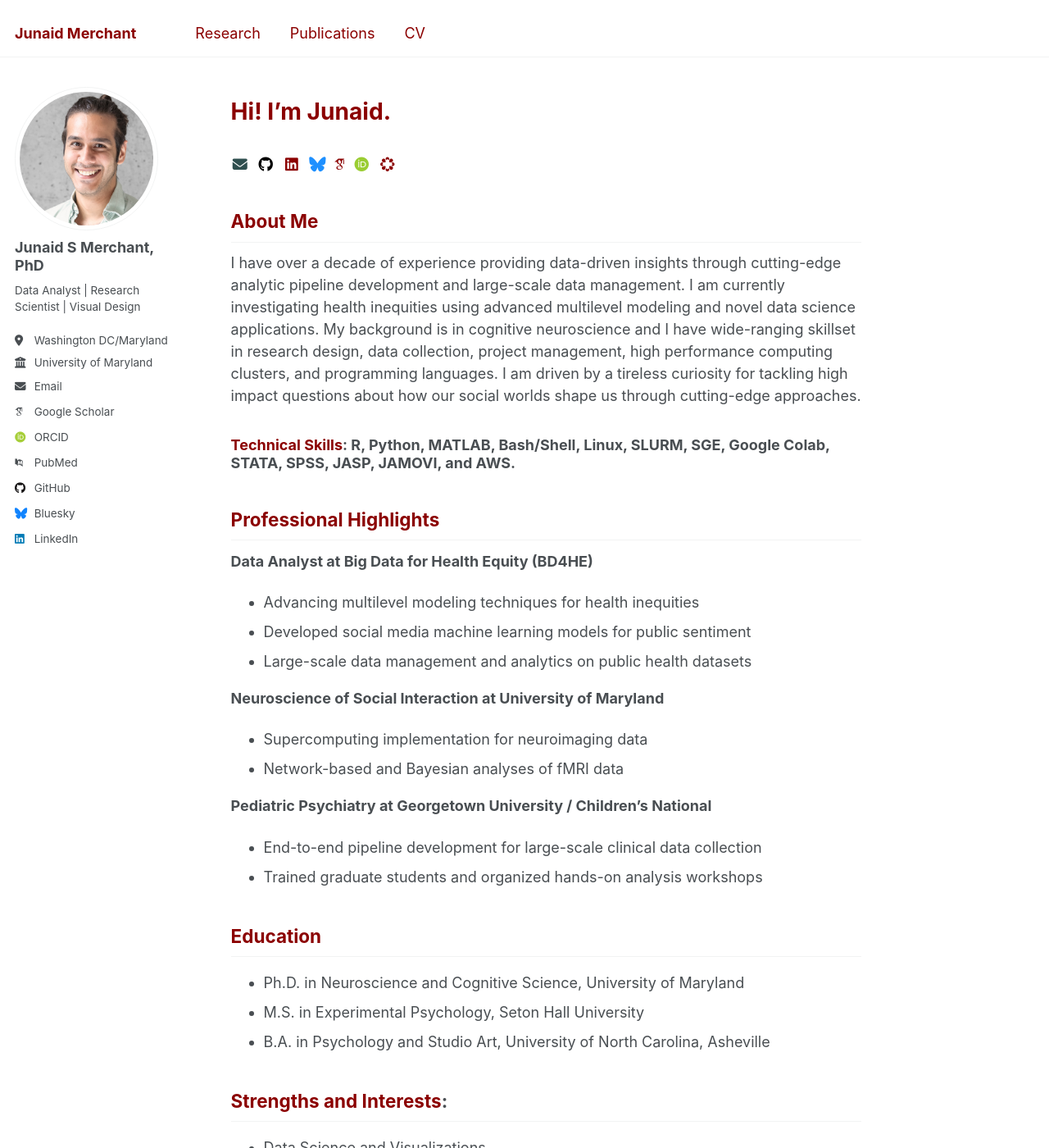
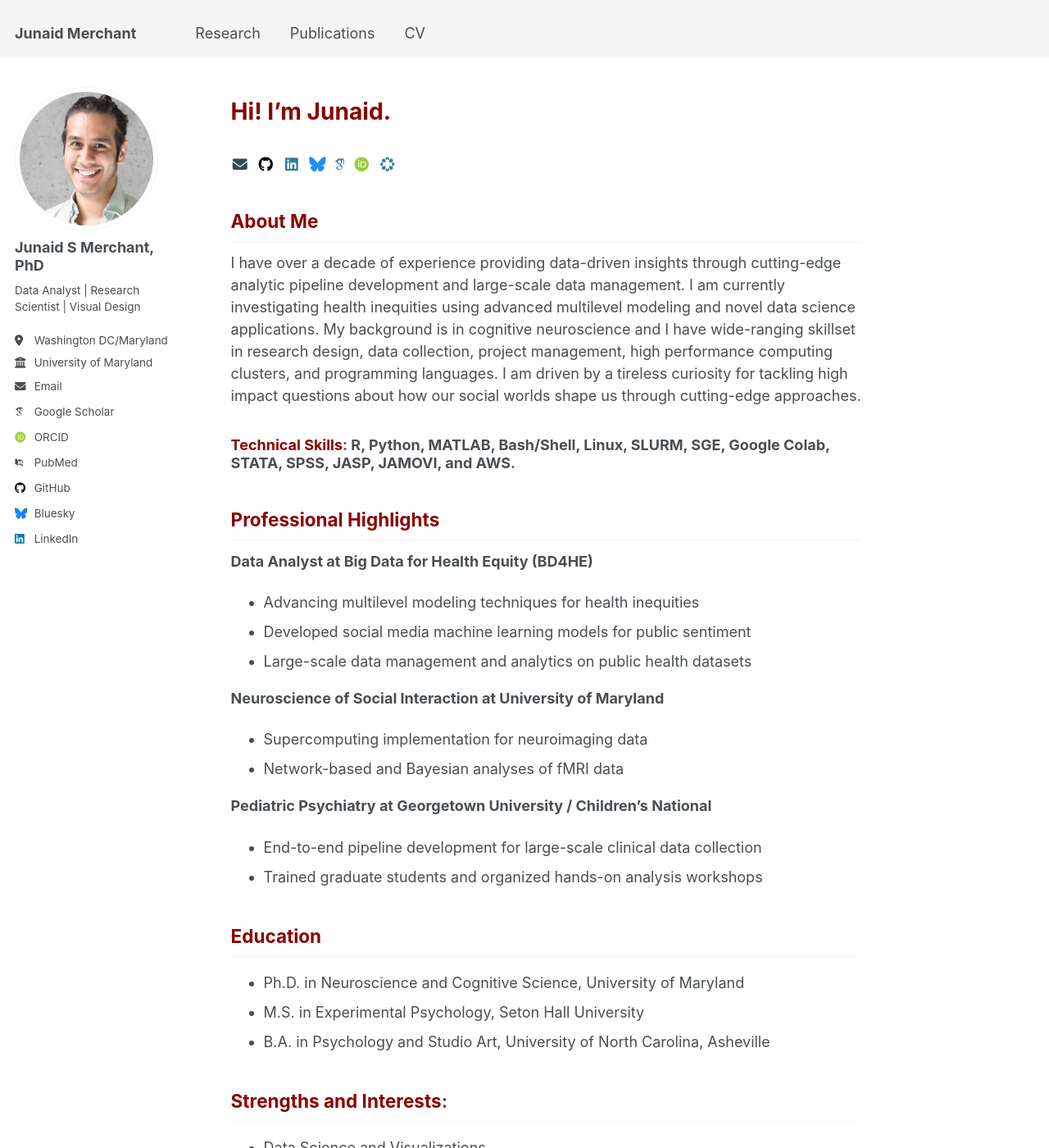
Before and after one commit to JunaidMerchant/JunaidMerchant.github.io, a Jekyll site: the page built from _pages/about.md, in a window 1280 px wide and 1400 px high. Shown: the whole window at 82% size. Built offline with Jekyll 4.4.1, drawn with Linux system fonts in a browser that asks for light colours; some web fonts are replaced.

Commit message:
Add files via upload

```diff
--- a/_sass/layout/_archive.scss
+++ b/_sass/layout/_archive.scss
@@ -15,10 +15,10 @@
   }
 
   a {
-    text-decoration: underline;
-
+    text-decoration:  solid;
+    color: darkred;
     &:hover {
-      text-decoration: underline;
+      text-decoration: double;
 
       img {
         box-shadow: 0 0 10px rgba(#000, 0.25);
@@ -243,7 +243,8 @@
     }
   }
 }
-a:link {
+
+/*a:link {
   color: darkred;
 }
 
@@ -253,4 +254,4 @@ a:hover {
 
 a:active {
   color: darkred;
-}
+} */
--- a/_sass/layout/_masthead.scss
+++ b/_sass/layout/_masthead.scss
@@ -4,8 +4,7 @@
 
 .masthead {
   position: fixed;
-  background: var(--global-bg-color);
-  border-bottom: 1px solid var(--global-border-color);
+  background-color: WhiteSmoke;
   height: $masthead-height;
   top: 0;
   width: 100%;
@@ -47,7 +46,7 @@
 }
 
 .masthead__menu-item {
-  background-color: var(--global-bg-color);
+  background-color: WhiteSmoke;
   display: block;
   list-style-type: none;
   white-space: nowrap;
--- a/_sass/layout/_navigation.scss
+++ b/_sass/layout/_navigation.scss
@@ -83,8 +83,8 @@
       line-height: 1.5;
       text-align: center;
       text-decoration: none;
-      color: var(--global-text-color-light);
-      border: 1px solid var(var(--global-border-color));
+      color: WhiteSmoke;
+      border: 1px solid WhiteSmoke;
       border-radius: 0;
 
       &:hover {
@@ -132,7 +132,7 @@
     text-align: center;
     text-decoration: none;
     color: var(--global-text-color-light);
-    border: 1px solid var(var(--global-border-color));
+    border: 1px solid WhiteSmoke;
     border-radius: $border-radius;
 
     &:hover {
@@ -175,7 +175,7 @@
 .greedy-nav {
   position: relative;
   min-width: 250px;
-  background: var(--global-bg-color);
+  background: WhiteSmoke;
 
   a {
     display: block;
@@ -196,7 +196,7 @@
     padding: 0 0.5rem;
     border: 0;
     outline: none;
-    background-color: var(--global-base-color);
+    background-color: WhiteSmoke;
     color: #fff;
     cursor: pointer;
     z-index: 100;
```
